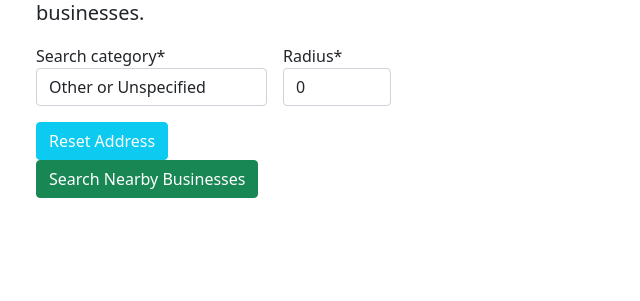
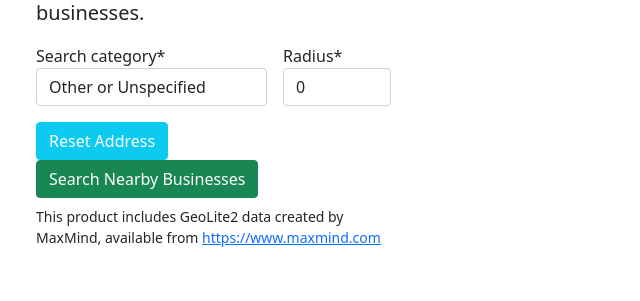
Before and after one commit to AndrewNguyen1/open-now, a Django app: template open_now/templates/open_now/map.html in a window 1280 px wide. Shown: the part 246-547 px from the top of the page, without its empty margins (0-640 px from the left). Run offline with Django 3.2, Linux system fonts and the light colour scheme; tables that the repository leaves empty hold one stand-in row (values such as "Sample post"); the template is opened without the code that fills it: values that come from a table or form of the project are taken from there, most other values are stand-ins (such as "Sample title", 1, 10 or a date in 2020); some libraries are stand-ins or nearby versions.

Commit message:
quick fixes to map.html

```diff
--- a/open_now/templates/open_now/location.html
+++ b/open_now/templates/open_now/location.html
@@ -45,6 +45,8 @@ Maps - OpenNow
         </div>
     </div>
 </div>
+
+
 {% endblock header-no-div %}
 
 {% block top-header %}
--- a/open_now/templates/open_now/map.html
+++ b/open_now/templates/open_now/map.html
@@ -29,7 +29,9 @@ Business Map Search - OpenNow
                     </div>
                 </form>
             </div>
-            <div class="container">
+            <div class="container py-2">
+                <p class="small">This product includes GeoLite2 data created by MaxMind, available from
+                    <a href="https://www.maxmind.com">https://www.maxmind.com</a></p>
             </div>
         </div>
         <div class="col-8 g-0">
@@ -37,6 +39,14 @@ Business Map Search - OpenNow
         </div>
     </div>
 </div>
+
+{% if request.POST and distance is not None %}
+<script>
+    $(window).on('load', function() {
+        $('#exampleModal').modal('show')
+    })
+</script>
+{% endif %}
 {% endblock header-no-div %}
 
 {% block top-header %}
```
